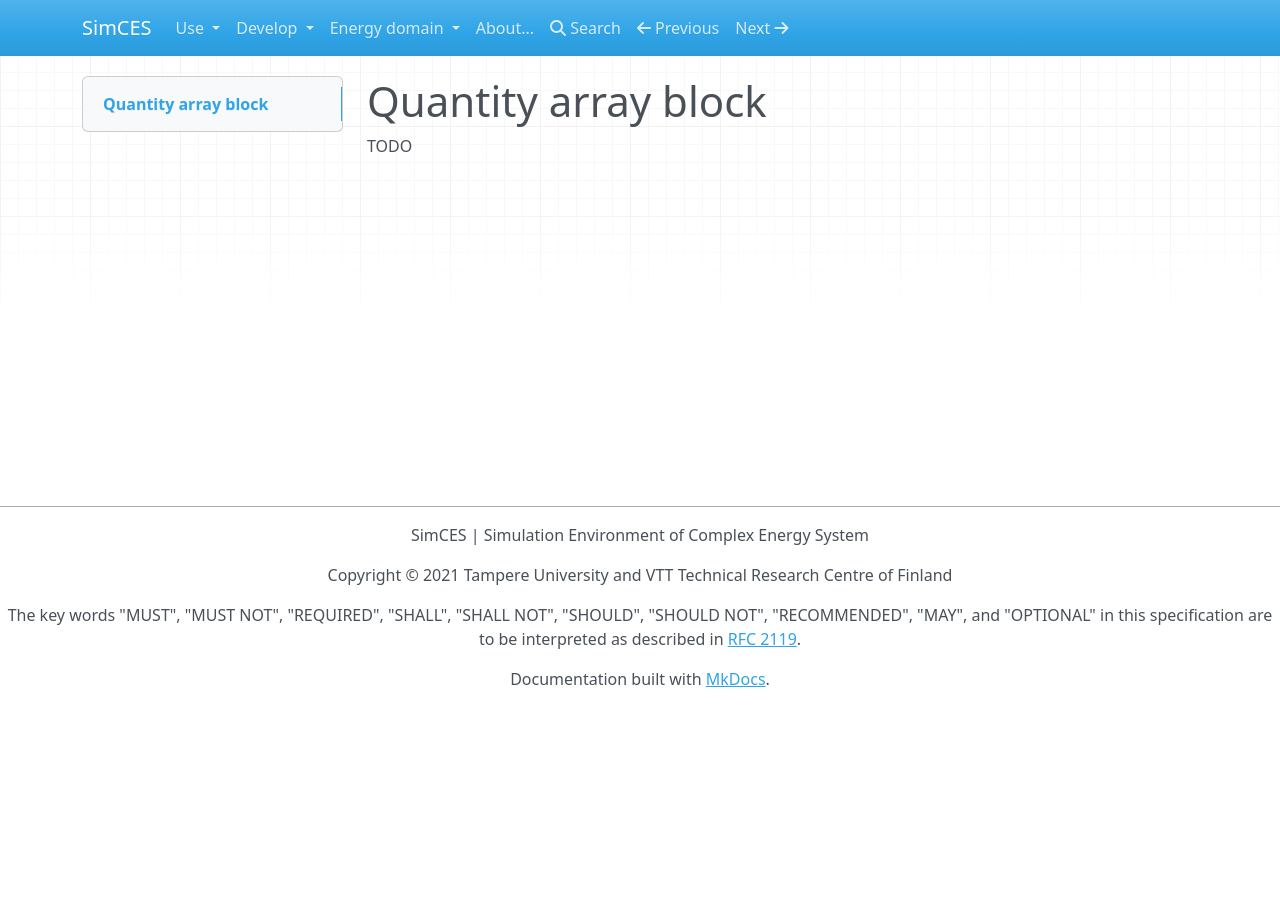
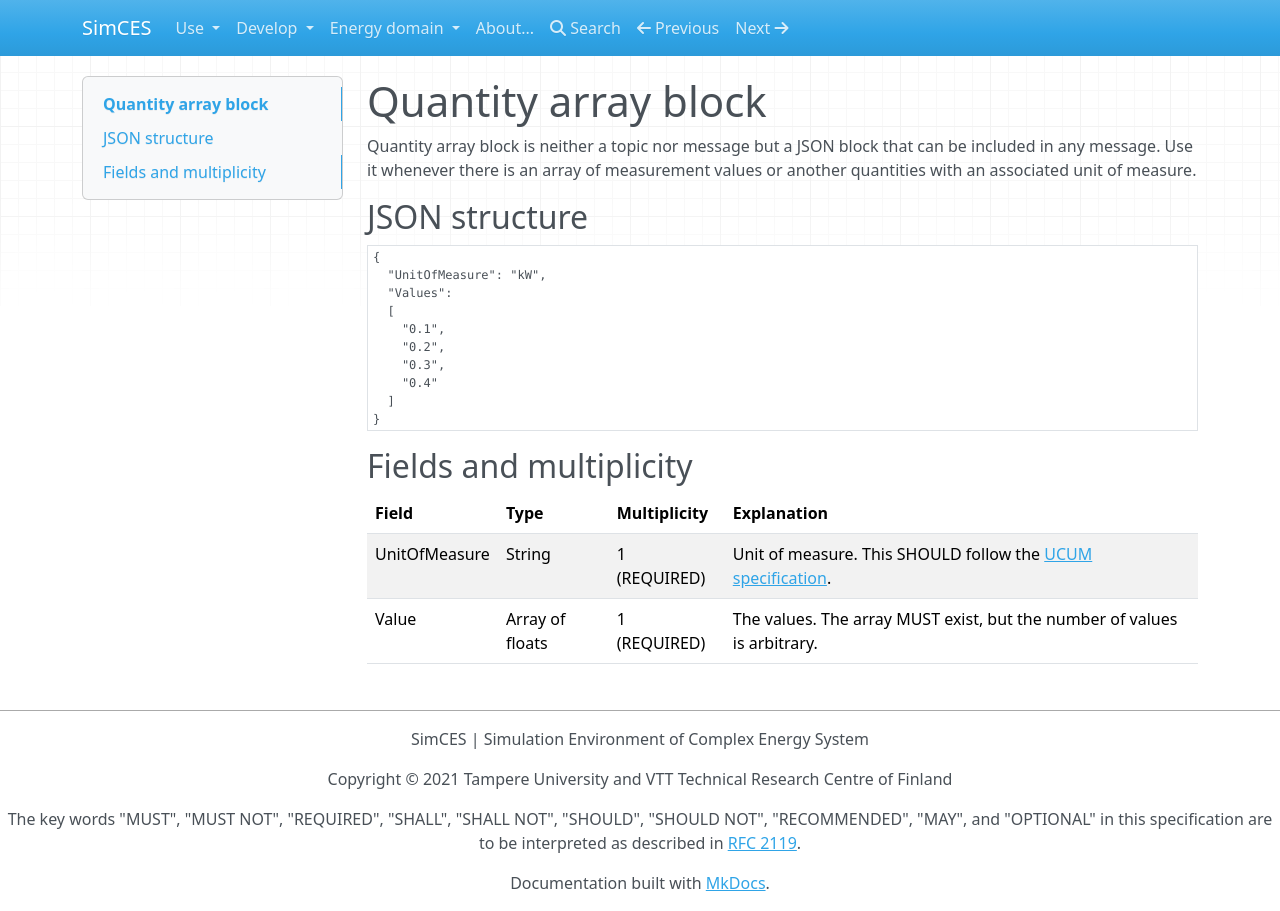
Before and after one commit to simcesplatform/simcesplatform.github.io, an MkDocs documentation site: the page built from markdown/core_quantity-array.md, in a window 1280 px wide. Built offline with MkDocs 1.6.1, drawn with Linux system fonts in a browser that asks for light colours; nearby versions of some CDN libraries; library files that are not in the unit come from our copies.

Commit message:
Add content of quantity block and quantity array block

````diff
--- a/markdown/core_quantity-array.md
+++ b/markdown/core_quantity-array.md
@@ -1,3 +1,27 @@
 # Quantity array block
 
-TODO
+Quantity array block is neither a topic nor message but a JSON block that can be included in any message. Use it whenever there is an array of measurement values or another quantities with an associated unit of measure.
+
+
+## JSON structure
+
+```nohighlight
+{
+  "UnitOfMeasure": "kW",
+  "Values":
+  [
+    "0.1",
+    "0.2",
+    "0.3",
+    "0.4"
+  ]
+}
+```
+
+
+## Fields and multiplicity
+
+| Field | Type | Multiplicity | Explanation |
+|-|-|-|-|
+| UnitOfMeasure | String | 1 (REQUIRED) | Unit of measure. This SHOULD follow the [UCUM specification](core_ucum.md). |
+| Value | Array of floats | 1 (REQUIRED) | The values. The array MUST exist, but the number of values is arbitrary. |
````
Also changed, not shown: markdown/core_quantity.md (+19 -1 lines).
